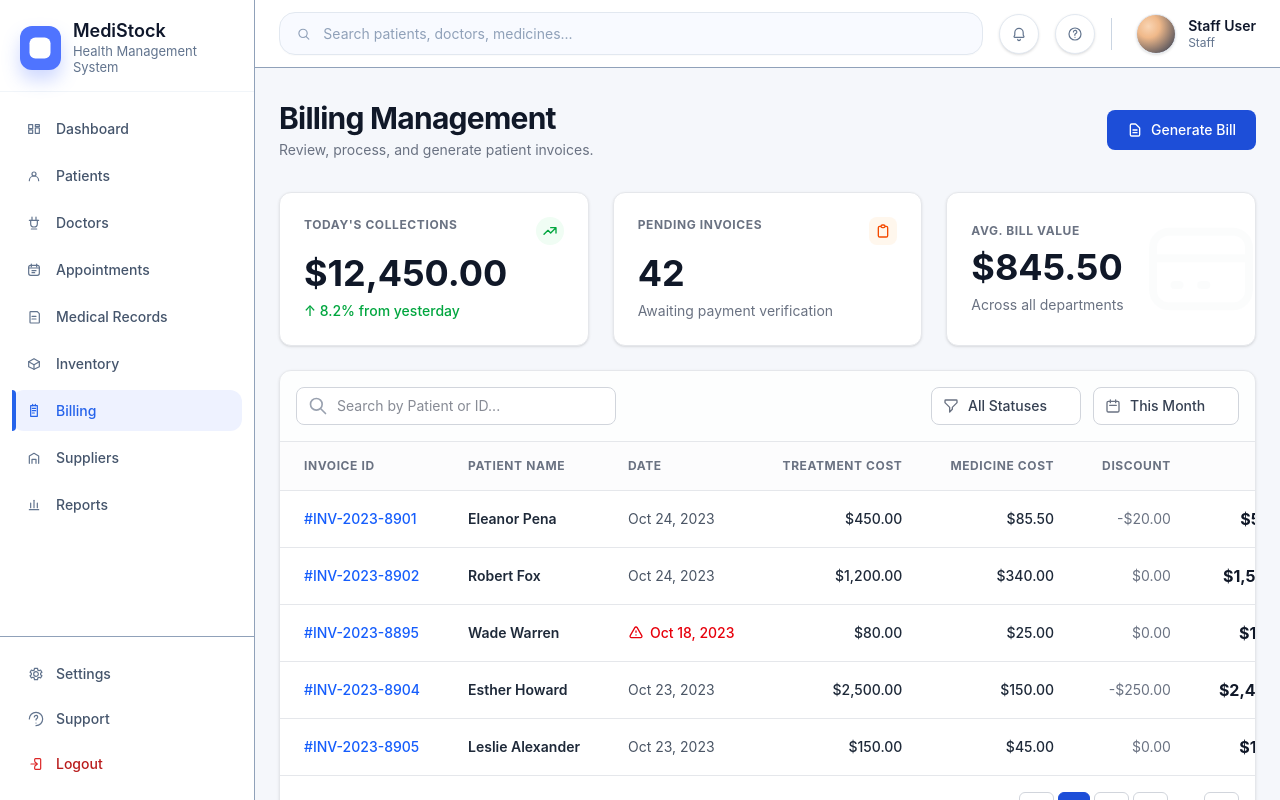
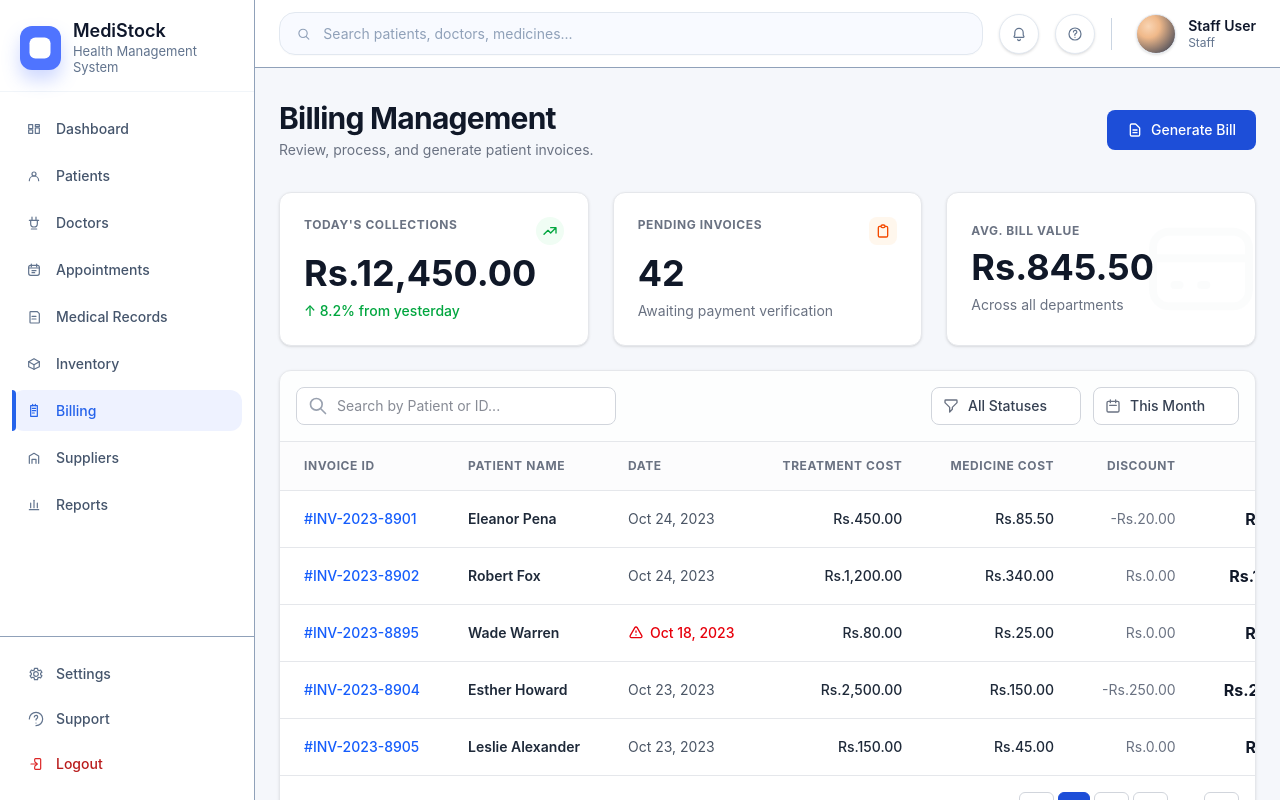
Before and after one commit to Chathurapadmal/Medixora, a Next.js app: page /billing in a window 1280 px wide. Built offline with nearby package versions, Linux system fonts and the light colour scheme.

Commit message:
up date billing page

```diff
--- a/pages/billing/index.tsx
+++ b/pages/billing/index.tsx
@@ -4,11 +4,11 @@ import { useRouter } from 'next/router';
 
 // Dummy data for invoices based on the screenshot
 const invoices = [
-  { id: '#INV-2023-8901', patient: 'Eleanor Pena', date: 'Oct 24, 2023', isOverdue: false, treatment: '$450.00', medicine: '$85.50', discount: '-$20.00', total: '$515.50' },
-  { id: '#INV-2023-8902', patient: 'Robert Fox', date: 'Oct 24, 2023', isOverdue: false, treatment: '$1,200.00', medicine: '$340.00', discount: '$0.00', total: '$1,540.00' },
-  { id: '#INV-2023-8895', patient: 'Wade Warren', date: 'Oct 18, 2023', isOverdue: true, treatment: '$80.00', medicine: '$25.00', discount: '$0.00', total: '$105.00' },
-  { id: '#INV-2023-8904', patient: 'Esther Howard', date: 'Oct 23, 2023', isOverdue: false, treatment: '$2,500.00', medicine: '$150.00', discount: '-$250.00', total: '$2,400.00' },
-  { id: '#INV-2023-8905', patient: 'Leslie Alexander', date: 'Oct 23, 2023', isOverdue: false, treatment: '$150.00', medicine: '$45.00', discount: '$0.00', total: '$195.00' },
+  { id: '#INV-2023-8901', patient: 'Eleanor Pena', date: 'Oct 24, 2023', isOverdue: false, treatment: 'Rs.450.00', medicine: 'Rs.85.50', discount: '-Rs.20.00', total: 'Rs.515.50' },
+  { id: '#INV-2023-8902', patient: 'Robert Fox', date: 'Oct 24, 2023', isOverdue: false, treatment: 'Rs.1,200.00', medicine: 'Rs.340.00', discount: 'Rs.0.00', total: 'Rs.1,540.00' },
+  { id: '#INV-2023-8895', patient: 'Wade Warren', date: 'Oct 18, 2023', isOverdue: true, treatment: 'Rs.80.00', medicine: 'Rs.25.00', discount: 'Rs.0.00', total: 'Rs.105.00' },
+  { id: '#INV-2023-8904', patient: 'Esther Howard', date: 'Oct 23, 2023', isOverdue: false, treatment: 'Rs.2,500.00', medicine: 'Rs.150.00', discount: '-Rs.250.00', total: 'Rs.2,400.00' },
+  { id: '#INV-2023-8905', patient: 'Leslie Alexander', date: 'Oct 23, 2023', isOverdue: false, treatment: 'Rs.150.00', medicine: 'Rs.45.00', discount: 'Rs.0.00', total: 'Rs.195.00' },
 ];
 
 export default function BillingManagement() {
@@ -44,7 +44,7 @@ export default function BillingManagement() {
               </div>
             </div>
             <div>
-              <div className="text-4xl font-bold text-gray-900">$12,450.00</div>
+                <div className="text-4xl font-bold text-gray-900">Rs.12,450.00</div>
               <div className="text-sm text-green-600 mt-2 font-medium flex items-center gap-1">
                 ↑ 8.2% from yesterday
               </div>
@@ -71,7 +71,7 @@ export default function BillingManagement() {
             <div className="relative z-10">
               <div className="text-xs font-bold text-gray-500 uppercase tracking-wider mb-2">AVG. BILL VALUE</div>
               <div>
-                <div className="text-4xl font-bold text-gray-900">$845.50</div>
+                <div className="text-4xl font-bold text-gray-900">Rs.845.50</div>
                 <div className="text-sm text-gray-500 mt-2">
                   Across all departments
                 </div>
```
